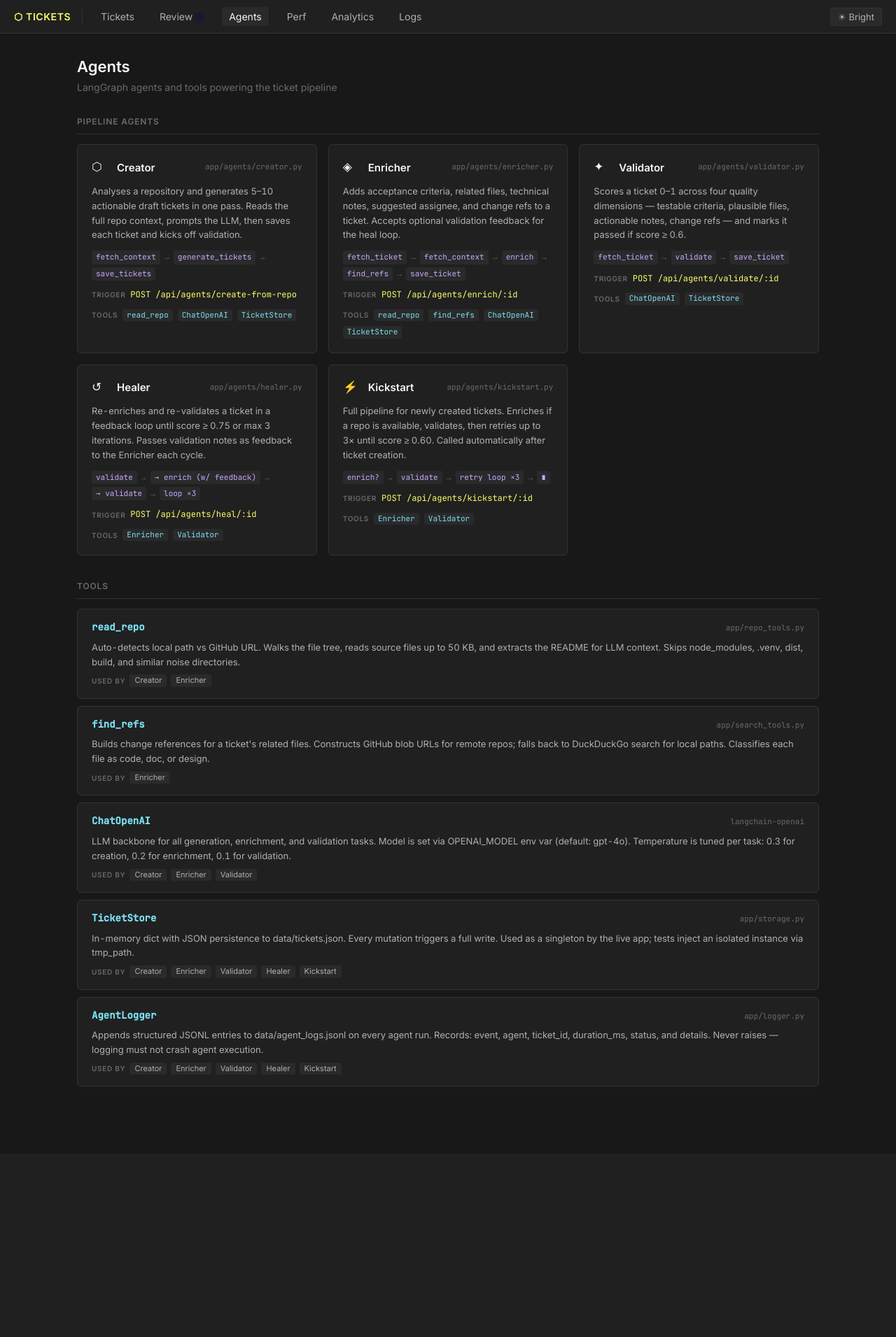
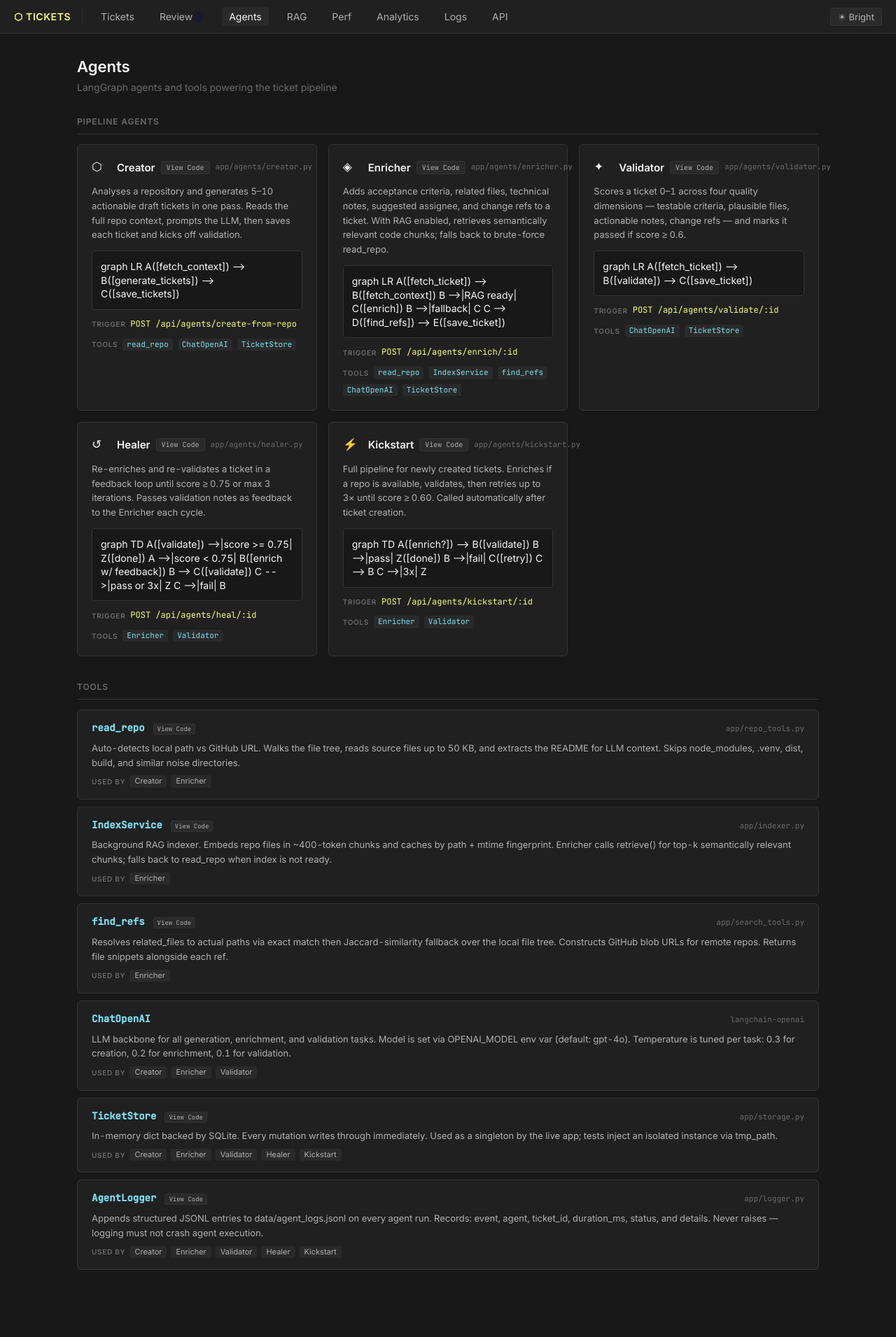
Before and after one commit to yennanliu/agent_ticket_system, a FastAPI app: page /agents in a window 1280 px wide. Shown: the whole page at 70% size. Before the commit the page ends 1553 px from the top, so only its background shows below. Run offline with FastAPI, Linux system fonts and the light colour scheme; some libraries are stand-ins or nearby versions.

Commit message:
add  Swagger / API docs, RAG per page, Agents page enhancements, erase all

```diff
--- a/app/api/tickets.py
+++ b/app/api/tickets.py
@@ -39,6 +39,11 @@
             raise HTTPException(status_code=404, detail="Ticket not found")
         return updated
 
+    @r.delete("", status_code=status.HTTP_200_OK)
+    def delete_all_tickets():
+        count = store.delete_all()
+        return {"deleted": count}
+
     @r.delete("/{ticket_id}", status_code=status.HTTP_204_NO_CONTENT)
     def delete_ticket(ticket_id: str):
         if not store.delete(ticket_id):
--- a/app/storage.py
+++ b/app/storage.py
@@ -119,6 +119,12 @@
             self._conn.commit()
         return cur.rowcount > 0
 
+    def delete_all(self) -> int:
+        with self._lock:
+            cur = self._conn.execute("DELETE FROM tickets")
+            self._conn.commit()
+        return cur.rowcount
+
 
 # Singleton used by the FastAPI app
 _store: Optional[TicketStore] = None
--- a/main.py
+++ b/main.py
@@ -11,6 +11,8 @@
 from app.api.tickets import make_router as make_tickets_router
 from app.api.agents import make_router as make_agents_router
 from app.api.logs import make_router as make_logs_router
+from app.api.rag import make_router as make_rag_router
+from app.api.source import make_router as make_source_router
 
 _STATIC_DIR = os.path.join(os.path.dirname(__file__), "static")
 _TEMPLATES_DIR = os.path.join(os.path.dirname(__file__), "templates")
@@ -27,6 +29,8 @@
     app.include_router(make_tickets_router(store))
     app.include_router(make_agents_router(store, logger))
     app.include_router(make_logs_router(logger))
+    app.include_router(make_rag_router())
+    app.include_router(make_source_router())
 
     app.mount("/static", StaticFiles(directory=_STATIC_DIR), name="static")
 
@@ -56,6 +60,10 @@
     def agents_page(request: Request):
         return templates.TemplateResponse(request=request, name="agents.html", context={"active": "agents"})
 
+    @app.get("/rag")
+    def rag_page(request: Request):
+        return templates.TemplateResponse(request=request, name="rag.html", context={"active": "rag"})
+
     @app.get("/agent-metrics")
     def agent_metrics_page(request: Request):
         return templates.TemplateResponse(request=request, name="agent_metrics.html", context={"active": "agent-metrics"})
--- a/static/pages/agents.css
+++ b/static/pages/agents.css
@@ -39,6 +39,59 @@
   border-radius: 3px; padding: 1px 6px;
 }
 
+/* ── View Code button ── */
+.view-code-btn {
+  font-size: 10px; font-family: 'JetBrains Mono', monospace;
+  background: var(--surface); color: var(--text-muted);
+  border: 1px solid var(--border); border-radius: 3px;
+  padding: 2px 7px; cursor: pointer; white-space: nowrap;
+  transition: color .15s, border-color .15s;
+}
+.view-code-btn:hover { color: var(--accent); border-color: var(--accent); }
+.view-code-btn.small { font-size: 9px; padding: 1px 5px; }
+
+/* ── Mermaid diagram ── */
+.mermaid-wrap {
+  background: var(--bg); border: 1px solid var(--border);
+  border-radius: 4px; padding: 12px; overflow-x: auto;
+  min-height: 60px; display: flex; align-items: center; justify-content: center;
+}
+.mermaid svg { max-width: 100%; }
+
+/* ── Code drawer ── */
+.code-backdrop {
+  display: none; position: fixed; inset: 0; z-index: 200;
+  background: rgba(0,0,0,.4);
+}
+.code-backdrop.open { display: block; }
+.code-drawer {
+  position: fixed; top: 0; right: -680px; width: 660px; height: 100vh;
+  background: var(--bg-alt); border-left: 1px solid var(--border);
+  z-index: 201; display: flex; flex-direction: column;
+  transition: right .25s ease;
+}
+.code-drawer.open { right: 0; }
+.code-drawer-header {
+  display: flex; align-items: center; gap: 12px;
+  padding: 14px 20px; border-bottom: 1px solid var(--border);
+  flex-shrink: 0;
+}
+.code-drawer-file {
+  font-family: 'JetBrains Mono', monospace; font-size: 13px;
+  color: var(--accent); flex: 1; overflow: hidden; text-overflow: ellipsis;
+}
+.code-drawer-close {
+  background: none; border: none; color: var(--text-muted);
+  font-size: 16px; cursor: pointer; padding: 2px 6px;
+  border-radius: 3px; line-height: 1;
+}
+.code-drawer-close:hover { color: var(--text); background: var(--surface); }
+.code-drawer-pre {
+  flex: 1; overflow: auto; margin: 0; padding: 20px;
+  font-family: 'JetBrains Mono', monospace; font-size: 12px;
+  line-height: 1.6; color: var(--text); white-space: pre;
+}
+
 /* ── Tool cards ── */
 .tool-list { display: flex; flex-direction: column; gap: 10px; }
 .tool-card {
--- a/static/pages/agents.js
+++ b/static/pages/agents.js
@@ -1,4 +1,6 @@
-/* pages/agents.js — agent catalog */
+/* pages/agents.js — agent catalog with Mermaid flowcharts + code viewer */
+
+mermaid.initialize({ startOnLoad: false, theme: 'dark', themeVariables: { fontSize: '12px' } });
 
 const AGENTS = [
   {
@@ -9,15 +11,17 @@
     graph: ["fetch_context", "generate_tickets", "save_tickets"],
     trigger: "POST /api/agents/create-from-repo",
     tools: ["read_repo", "ChatOpenAI", "TicketStore"],
+    mermaid: `graph LR\n  A([fetch_context]) --> B([generate_tickets]) --> C([save_tickets])`,
   },
   {
     name: "Enricher",
     icon: "◈",
     file: "app/agents/enricher.py",
-    mission: "Adds acceptance criteria, related files, technical notes, suggested assignee, and change refs to a ticket. Accepts optional validation feedback for the heal loop.",
+    mission: "Adds acceptance criteria, related files, technical notes, suggested assignee, and change refs to a ticket. With RAG enabled, retrieves semantically relevant code chunks; falls back to brute-force read_repo.",
     graph: ["fetch_ticket", "fetch_context", "enrich", "find_refs", "save_ticket"],
     trigger: "POST /api/agents/enrich/:id",
-    tools: ["read_repo", "find_refs", "ChatOpenAI", "TicketStore"],
+    tools: ["read_repo", "IndexService", "find_refs", "ChatOpenAI", "TicketStore"],
+    mermaid: `graph LR\n  A([fetch_ticket]) --> B([fetch_context])\n  B -->|RAG ready| C([enrich])\n  B -->|fallback| C\n  C --> D([find_refs]) --> E([save_ticket])`,
   },
   {
     name: "Validator",
@@ -27,6 +31,7 @@
     graph: ["fetch_ticket", "validate", "save_ticket"],
     trigger: "POST /api/agents/validate/:id",
     tools: ["ChatOpenAI", "TicketStore"],
+    mermaid: `graph LR\n  A([fetch_ticket]) --> B([validate]) --> C([save_ticket])`,
   },
   {
     name: "Healer",
@@ -36,6 +41,7 @@
     graph: ["validate", "→ enrich (w/ feedback)", "→ validate", "loop ×3"],
     trigger: "POST /api/agents/heal/:id",
     tools: ["Enricher", "Validator"],
+    mermaid: `graph TD\n  A([validate]) -->|score >= 0.75| Z([done])\n  A -->|score < 0.75| B([enrich w/ feedback])\n  B --> C([validate])\n  C -->|pass or 3x| Z\n  C -->|fail| B`,
   },
   {
     name: "Kickstart",
@@ -45,6 +51,7 @@
     graph: ["enrich?", "validate", "retry loop ×3", "∎"],
     trigger: "POST /api/agents/kickstart/:id",
     tools: ["Enricher", "Validator"],
+    mermaid: `graph TD\n  A([enrich?]) --> B([validate])\n  B -->|pass| Z([done])\n  B -->|fail| C([retry])\n  C --> B\n  C -->|3x| Z`,
   },
 ];
 
@@ -56,21 +63,27 @@
     used_by: ["Creator", "Enricher"],
   },
   {
+    name: "IndexService",
+    file: "app/indexer.py",
+    desc: "Background RAG indexer. Embeds repo files in ~400-token chunks and caches by path + mtime fingerprint. Enricher calls retrieve() for top-k semantically relevant chunks; falls back to read_repo when index is not ready.",
+    used_by: ["Enricher"],
+  },
+  {
     name: "find_refs",
     file: "app/search_tools.py",
-    desc: "Builds change references for a ticket's related files. Constructs GitHub blob URLs for remote repos; falls back to DuckDuckGo search for local paths. Classifies each file as code, doc, or design.",
+    desc: "Resolves related_files to actual paths via exact match then Jaccard-similarity fallback over the local file tree. Constructs GitHub blob URLs for remote repos. Returns file snippets alongside each ref.",
     used_by: ["Enricher"],
   },
   {
     name: "ChatOpenAI",
-    file: "langchain-openai",
+    file: null,
     desc: "LLM backbone for all generation, enrichment, and validation tasks. Model is set via OPENAI_MODEL env var (default: gpt-4o). Temperature is tuned per task: 0.3 for creation, 0.2 for enrichment, 0.1 for validation.",
     used_by: ["Creator", "Enricher", "Validator"],
   },
   {
     name: "TicketStore",
     file: "app/storage.py",
-    desc: "In-memory dict with JSON persistence to data/tickets.json. Every mutation triggers a full write. Used as a singleton by the live app; tests inject an isolated instance via tmp_path.",
+    desc: "In-memory dict backed by SQLite. Every mutation writes through immediately. Used as a singleton by the live app; tests inject an isolated instance via tmp_path.",
     used_by: ["Creator", "Enricher", "Validator", "Healer", "Kickstart"],
   },
   {
@@ -81,19 +94,20 @@
   },
 ];
 
+// ── Rendering ──────────────────────────────────────────────────────────────
+
 function renderAgents() {
-  document.getElementById('agent-grid').innerHTML = AGENTS.map(a => `
+  document.getElementById('agent-grid').innerHTML = AGENTS.map((a, i) => `
     <div class="agent-card">
       <div class="agent-head">
         <span class="agent-icon">${a.icon}</span>
         <span class="agent-name">${esc(a.name)}</span>
+        <button class="view-code-btn" data-file="${esc(a.file)}">View Code</button>
         <span class="agent-file">${esc(a.file)}</span>
       </div>
       <p class="agent-mission">${esc(a.mission)}</p>
-      <div class="flow-wrap">
-        ${a.graph.map((n, i) =>
-          `<span class="flow-node">${esc(n)}</span>${i < a.graph.length - 1 ? '<span class="flow-arrow">→</span>' : ''}`
-        ).join('')}
+      <div class="mermaid-wrap">
+        <div class="mermaid" id="mermaid-${i}">${a.mermaid}</div>
       </div>
       <div class="meta-row">
         <span class="meta-key">Trigger</span>
@@ -112,7 +126,8 @@
     <div class="tool-card">
       <div class="tool-head">
         <span class="tool-name">${esc(t.name)}</span>
-        <span class="tool-file">${esc(t.file)}</span>
+        ${t.file ? `<button class="view-code-btn small" data-file="${esc(t.file)}">View Code</button>` : ''}
+        <span class="tool-file">${esc(t.file || 'langchain-openai')}</span>
       </div>
       <p class="tool-desc">${esc(t.desc)}</p>
       <div class="tool-used-by">
@@ -123,7 +138,39 @@
   `).join('');
 }
 
-document.addEventListener('DOMContentLoaded', () => {
+// ── Code drawer ────────────────────────────────────────────────────────────
+
+function openCodeDrawer(file) {
+  const drawer = document.getElementById('code-drawer');
+  const backdrop = document.getElementById('code-backdrop');
+  document.getElementById('code-drawer-file').textContent = file;
+  const pre = document.getElementById('code-drawer-content');
+  pre.textContent = 'Loading…';
+  drawer.classList.add('open');
+  backdrop.classList.add('open');
+  fetch(`/api/source?file=${encodeURIComponent(file)}`)
+    .then(r => r.ok ? r.json() : Promise.reject(r.statusText))
+    .then(d => { pre.textContent = d.content; })
+    .catch(e => { pre.textContent = `Error loading file: ${e}`; });
+}
+
+function closeCodeDrawer() {
+  document.getElementById('code-drawer').classList.remove('open');
+  document.getElementById('code-backdrop').classList.remove('open');
+}
+
+// ── Init ───────────────────────────────────────────────────────────────────
+
+document.addEventListener('DOMContentLoaded', async () => {
   renderAgents();
   renderTools();
+
+  await mermaid.run({ nodes: document.querySelectorAll('.mermaid') });
+
+  document.addEventListener('click', e => {
+    const btn = e.target.closest('.view-code-btn');
+    if (btn) openCodeDrawer(btn.dataset.file);
+  });
+  document.getElementById('code-drawer-close').addEventListener('click', closeCodeDrawer);
+  document.getElementById('code-backdrop').addEventListener('click', closeCodeDrawer);
 });
--- a/templates/agents.html
+++ b/templates/agents.html
@@ -3,6 +3,7 @@
 {% block head %}
 <link rel="stylesheet" href="/static/pages/insights.css">
 <link rel="stylesheet" href="/static/pages/agents.css">
+<script src="https://cdn.jsdelivr.net/npm/mermaid@11/dist/mermaid.min.js"></script>
 {% endblock %}
 
 {% block content %}
@@ -24,6 +25,16 @@
     <div id="tool-list" class="tool-list"></div>
   </section>
 </div>
+
+<!-- Code viewer drawer -->
+<div id="code-backdrop" class="code-backdrop"></div>
+<div id="code-drawer" class="code-drawer">
+  <div class="code-drawer-header">
+    <span id="code-drawer-file" class="code-drawer-file"></span>
+    <button class="code-drawer-close" id="code-drawer-close">✕</button>
+  </div>
+  <pre id="code-drawer-content" class="code-drawer-pre"></pre>
+</div>
 {% endblock %}
 
 {% block scripts %}<script src="/static/pages/agents.js"></script>{% endblock %}
--- a/templates/base.html
+++ b/templates/base.html
@@ -20,9 +20,11 @@
     Review <span id="header-draft-count" class="draft-count-badge"></span>
   </a>
   <a href="/agents" class="nav-link{% if active == 'agents' %} active{% endif %}">Agents</a>
+  <a href="/rag" class="nav-link{% if active == 'rag' %} active{% endif %}">RAG</a>
   <a href="/agent-metrics" class="nav-link{% if active == 'agent-metrics' %} active{% endif %}">Perf</a>
   <a href="/ticket-metrics" class="nav-link{% if active == 'ticket-metrics' %} active{% endif %}">Analytics</a>
   <a href="/logs" class="nav-link{% if active == 'logs' %} active{% endif %}">Logs</a>
+  <a href="/docs" class="nav-link" target="_blank">API</a>
   {% endblock %}
   {% block header_extra %}{% endblock %}
   <div class="spacer"></div>
--- a/templates/index.html
+++ b/templates/index.html
@@ -4,8 +4,10 @@
 
 {% block header_actions %}
   <div class="header-sep"></div>
+  <button class="btn btn-ghost" id="download-csv-btn">↓ CSV</button>
   <button class="btn btn-ghost" id="batch-create-btn">Batch Create</button>
   <button class="btn btn-primary" id="new-ticket-btn">+ New Ticket</button>
+  <button class="btn btn-danger" id="erase-all-btn">Erase All</button>
 {% endblock %}
 
 {% block content %}
```
Also changed, not shown: app/api/rag.py (added, +23 -0 lines), app/api/source.py (added, +23 -0 lines), app/indexer.py (+21 -0 lines), static/pages/index.js (+34 -0 lines), static/pages/rag.css (added, +56 -0 lines), static/pages/rag.js (added, +62 -0 lines), templates/rag.html (added, +42 -0 lines).
